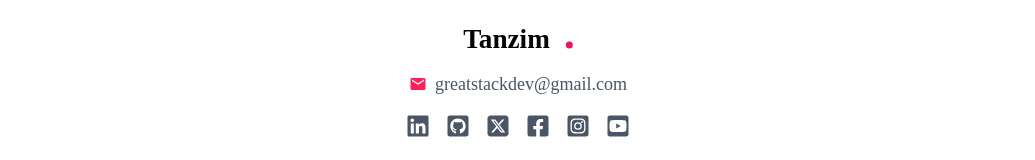
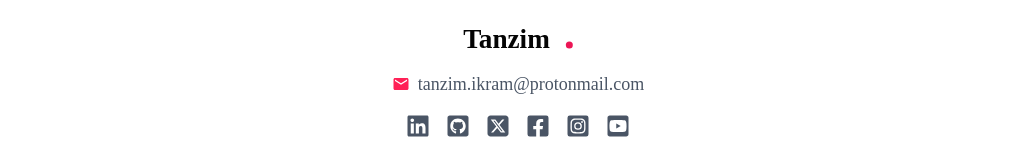
Before and after one commit to tanzim-ikram/portfolio-website, a Next.js app: page / in a window 1280 px wide. Shown: the part 7012-7172 px from the top of the page, without its empty margins (122-1157 px from the left). Built offline with nearby package versions, Linux system fonts and the light colour scheme; a web font is replaced by a local one.

Commit message:
Update footer email address and clean up unused asset imports

```diff
--- a/app/components/Footer.jsx
+++ b/app/components/Footer.jsx
@@ -17,7 +17,9 @@ const Footer = () => {
                     {/* Email Address */}
                     <div className="flex flex-row items-center gap-2 mb-2">
                         <MdEmail className='text-rose-500' />
-                        <a href="mailto:tanzim.ikram@gmail.com" className="hover:underline">greatstackdev@gmail.com</a>
+                        <a href="mailto:tanzim.ikram@protonmail.com" className="hover:underline">
+                            tanzim.ikram@protonmail.com
+                        </a>
                     </div>
 
                     {/* Social Media Links */}
```
Also changed, not shown: assets/assets.js (+0 -14 lines).
